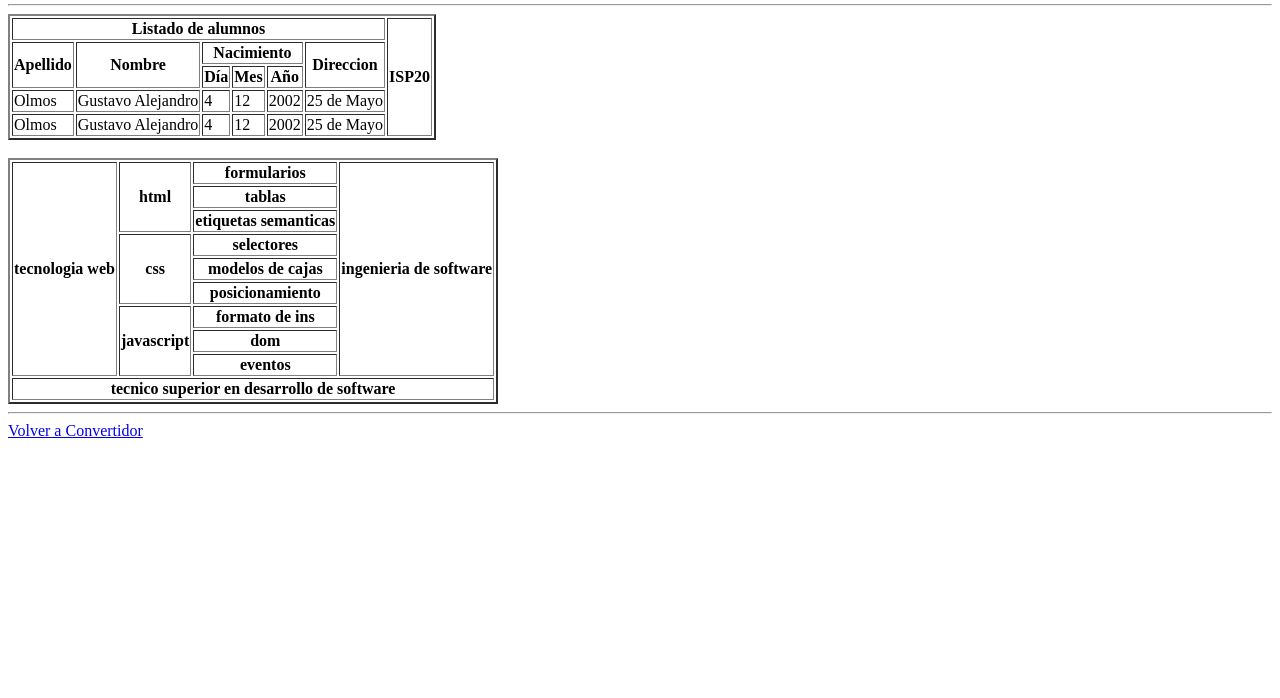
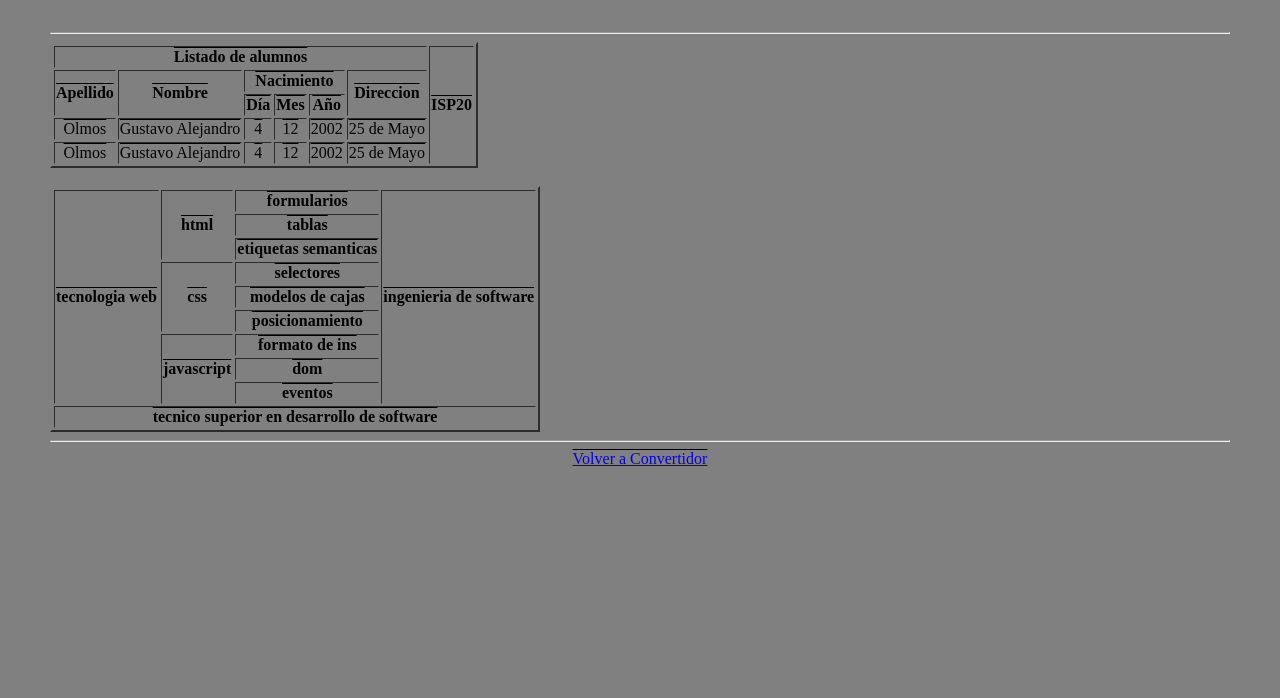
Before and after one commit to nahuelnardoni123/Pagina, a plain HTML site: page paginas/tabla.html in a window 1280 px wide. Shown: the part 102-800 px from the top of the page. Drawn offline with Linux system fonts and the light colour scheme; files that its build step writes are made by us from their sources; files whose address does not match are found by name.

```diff
--- a/paginas/estilos.css
+++ b/paginas/estilos.css
@@ -1,3 +1,12 @@
 .tabla {
     border: "2";
 }
+body{
+    background-color: gray;
+    text-align: center;
+    text-decoration-line: overline;
+    color: black;
+    margin: 50px;
+    border: 50px;
+    opacity: initial;
+}
```
